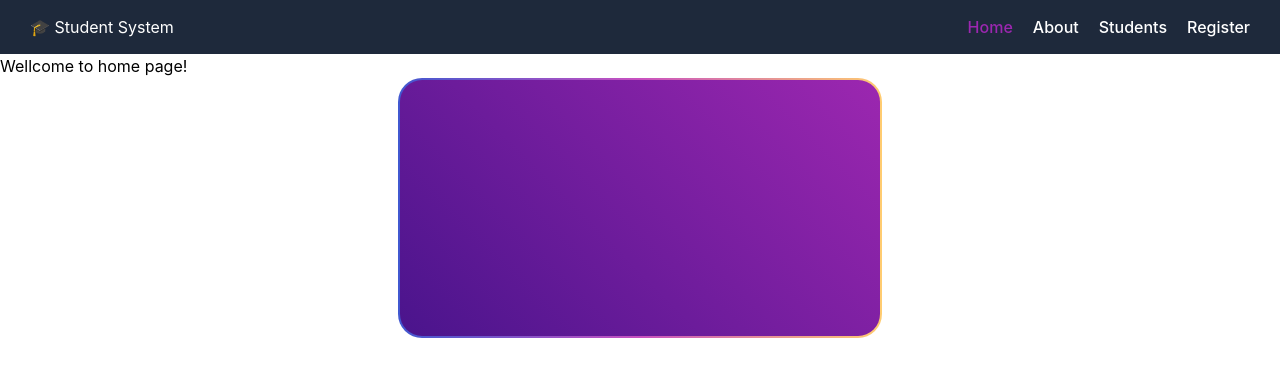
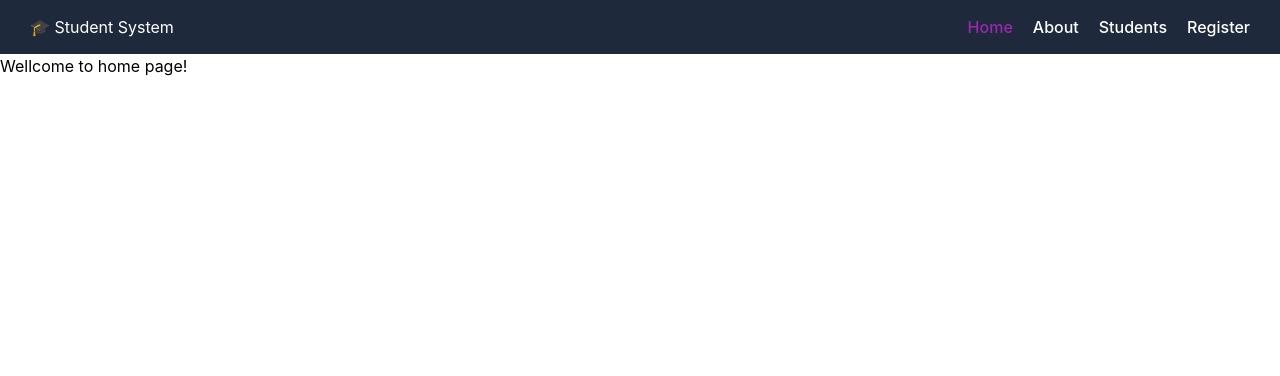
Before and after one commit to Rayyr/react-training, a React (Create React App) app: page /home in a window 1280 px wide. Shown: the top 376 px of the page. Built offline with nearby package versions, Linux system fonts and the light colour scheme; no server answers.

Commit message:
lint project

```diff
--- a/src/Pages/Home.jsx
+++ b/src/Pages/Home.jsx
@@ -1,13 +1,9 @@
 import React from 'react';
-import GlowingCard  from "../components/BuiltIn UI/GlowingCard.jsx";
 
 function Home(){
 
     return (
     <><h1>Wellcome to home page!</h1>
-      <div style={{ display: "flex", alignItems: "center", justifyContent: "center"  }}>
-      <GlowingCard />
-    </div>
 
          </>
      );
--- a/src/components/UserDefined UI/ErrorBoundary.jsx
+++ b/src/components/UserDefined UI/ErrorBoundary.jsx
@@ -1,23 +1,17 @@
-import React, { Suspense } from "react";
+import React from "react";
 import NotFoundError from "../../pages/404NotFound";
 
 export default class ErrorBoundary extends React.Component {
-  state = {
-    error: "",
-    errorInfo: "",
-    haserror: false,
-  };
   constructor(props) {
     super(props);
+    this.state = { hasError: false, error: "", errorInfo: "" };
   }
 
   static getDerivedStateFromError(error) {
-    // Update state so the next render will show the fallback UI.
-    return { hasError: true };
+     return { hasError: true };
   }
 
   componentDidCatch(error, errorInfo) {
-    // You can also log the error to an error reporting service
 
     this.setState({
       hasError: true,
@@ -28,7 +22,6 @@ export default class ErrorBoundary extends React.Component {
 
   render() {
     if (this.state.hasError) {
-      // You can render any custom fallback UI
 
       return (
         <>
--- a/src/components/UserDefined UI/NavBar.jsx
+++ b/src/components/UserDefined UI/NavBar.jsx
@@ -4,7 +4,6 @@ import { NavLink, useLocation, useNavigate } from "react-router-dom";
 function NavBar({ isBlocked }) {
   const currentLocation = useLocation();
   const navigate = useNavigate();
-
   const [isOtherLink, setIsOtherLink] = useState(false);
 
   useEffect(() => {
--- a/src/hooks/useFetch.js
+++ b/src/hooks/useFetch.js
@@ -1,4 +1,4 @@
-import React, { useState, useEffect } from "react";
+import   { useState, useEffect } from "react";
 
 export default function useFetch(url, method = "GET", options = {}) {
   const [isLoading, setIsLoading] = useState(false);
--- a/src/index.js
+++ b/src/index.js
@@ -4,15 +4,12 @@ import "./index.css";
 import App from "./App";
 import reportWebVitals from "./reportWebVitals";
 import { BrowserRouter } from "react-router-dom";
-import { Profiler } from "react";
 
 const root = ReactDOM.createRoot(document.getElementById("root"));
 root.render(
   <BrowserRouter>
     <React.StrictMode>
-
       <App />
-
     </React.StrictMode>
   </BrowserRouter>,
 );
```
